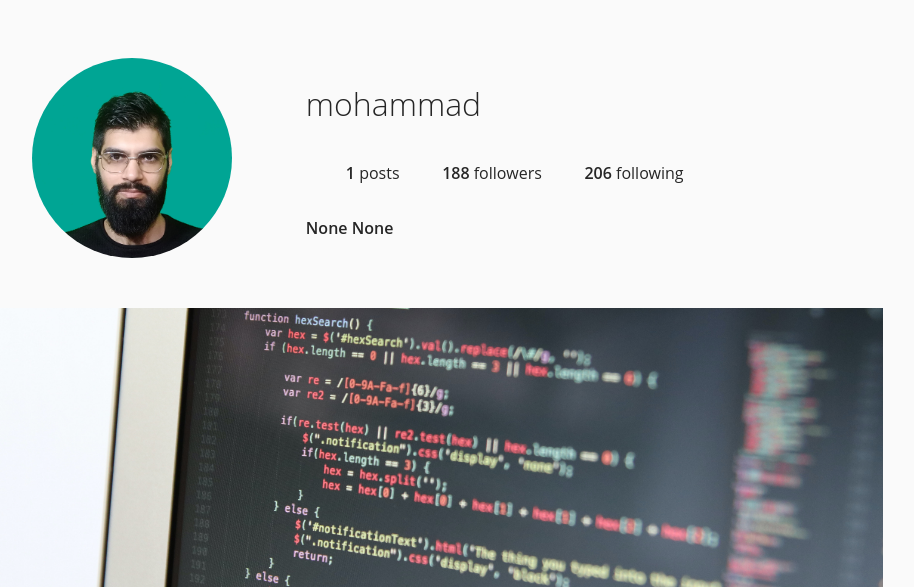
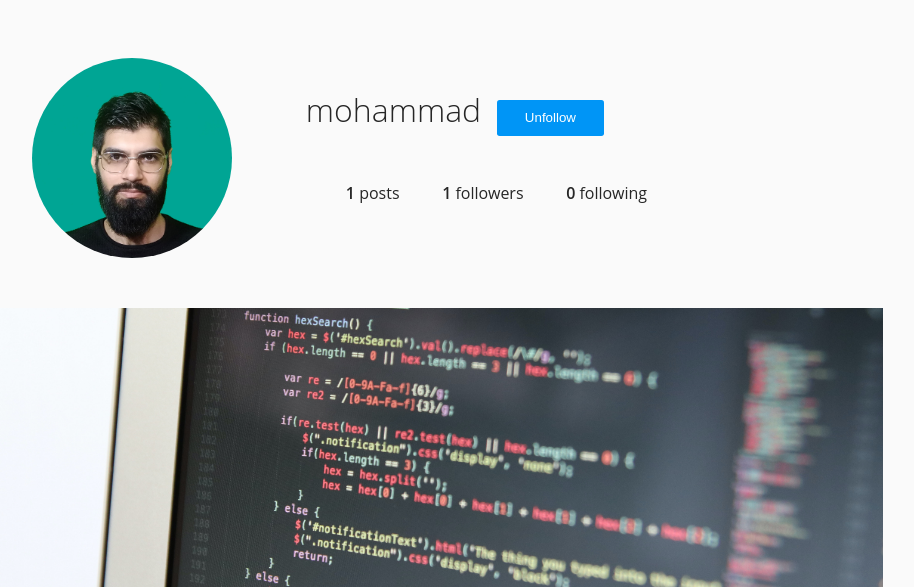
Before and after one commit to MohamadKazemiRe9/django-instagram-clone, a Django app: a page that uses templates/account/dashboard.html in a window 1280 px wide. Shown: the top 587 px of the page, without its empty margins (205-1119 px from the left). Run offline with Django 4.2, Linux system fonts and the light colour scheme; a user stored in the database is signed in; data comes from the database, SQL or seed files in the repository; both versions use the stored data as it was after the commit; some libraries are stand-ins or nearby versions.

Commit message:
part 103

```diff
--- a/account/urls.py
+++ b/account/urls.py
@@ -1,3 +1,4 @@
+from os import name
 from django.urls import path
 from . import views
 from django.contrib.auth import views as auth_views
@@ -18,5 +19,6 @@ urlpatterns = [
     path("register/", views.regsiter, name="register"),
     path("verify/", views.verify_register, name="verify"),
     path("resend/",views.resend_sms, name="resend"),
+    path("follow/", views.user_follow, name="follow"),
     path("<str:username>/", views.dashboard, name="profile"),
 ]
--- a/account/views.py
+++ b/account/views.py
@@ -1,4 +1,5 @@
 from cmath import log
+import json
 from django.shortcuts import redirect, render
 from django.contrib.auth import authenticate, login
 from django.http import HttpResponse, JsonResponse
@@ -9,11 +10,12 @@ from random import randint
 from . import info
 import requests
 import datetime, time
-from myuser.models import MyUser
+from myuser.models import MyUser, Contact
 from posts.forms import PostCreateForm
 from posts.models import Post
 from django.core.paginator import Paginator, EmptyPage, PageNotAnInteger
 from django.template.loader import render_to_string
+from django.views.decorators.http import require_POST
 # Create your views here.
 
 
@@ -40,7 +42,10 @@ def user_login(request):
 @login_required
 def dashboard(request, username):
     form = PostCreateForm()
-    user = MyUser.objects.get(username=username)
+    try:
+        user = MyUser.objects.get(username=username)
+    except:
+        return render(request, "account/not_user.html", {})
     posts = Post.objects.filter(user=user).order_by("-created")
     paginator = Paginator(posts, 6)
     try:
@@ -119,3 +124,20 @@ def send_sms(request, phone, code):
     t = datetime.datetime.now()
     start = time.mktime(t.timetuple())
     request.session["time_start"] = start
+
+@login_required
+@require_POST
+def user_follow(request):
+    user_id = request.POST.get("id")
+    action = request.POST.get("action")
+    if user_id and action:
+        try:
+            user = MyUser.objects.get(id=user_id)
+            if action == "follow":
+                Contact.objects.get_or_create(user_from=request.user, user_to=user)
+            else:
+                Contact.objects.filter(user_from=request.user, user_to=user).delete()
+            return JsonResponse({"status":"Ok"})
+        except:
+            return JsonResponse({"status":"error"})
+    return JsonResponse({"status":"error"})
--- a/myuser/admin.py
+++ b/myuser/admin.py
@@ -39,7 +39,7 @@ class UserAdmin(BaseUserAdmin):
     form = UserChangeform
     add_form = UserCreationForm
 
-    list_display = ('email', 'username', 'phone', 'first_name', 'last_name', "is_staff", 'is_admin')
+    list_display = ('email', 'id', 'username', 'phone', 'first_name', 'last_name', "is_staff", 'is_admin')
     list_filter = ('is_admin', "is_staff")
 
     fieldsets = (
--- a/myuser/models.py
+++ b/myuser/models.py
@@ -62,6 +62,7 @@ class MyUser(AbstractBaseUser):
     photo = models.ImageField(upload_to="users/%Y/%m/%d", default="users/default.jpg")
     date_of_birth = models.DateField(blank=True, null=True)
     bio = models.TextField(null=True, blank=True)
+    following = models.ManyToManyField("self", through="Contact", related_name="followers", symmetrical=False)
 
 
     objects = MyUserManager()
@@ -79,3 +80,12 @@ class MyUser(AbstractBaseUser):
 
     def has_module_perms(self, app_label):
         return True
+
+
+class Contact(models.Model):
+    user_from = models.ForeignKey(MyUser, related_name="rel_from_set", on_delete=models.CASCADE)
+    user_to = models.ForeignKey(MyUser, related_name="rel_to_set", on_delete=models.CASCADE)
+    created = models.DateTimeField(auto_now_add=True)
+
+    def __str__(self) -> str:
+        return f"{self.user_from} follows {self.user_to}"
--- a/static/css/dashboard.css
+++ b/static/css/dashboard.css
@@ -363,3 +363,14 @@ img {
         }
     }
 }
+
+.follow-btn{
+    background-color: rgb(0,149,246);
+    width: 8em;
+    height: 2.7em;
+    color: #fff;
+    border: hidden;
+    border-radius: 0.2em;
+    margin-left: 1em;
+    cursor: pointer;
+}
--- a/templates/account/dashboard.html
+++ b/templates/account/dashboard.html
@@ -48,6 +48,15 @@
                 <a href="{% url 'user:edit' %}" class="btn profile-edit-btn">Edit Profile</a>
                 <button class="btn profile-settings-btn" aria-label="profile settings" onclick="create_post()"><i
                         class="fas fa-plus-circle" aria-hidden="true"></i></button>
+                {% else %}
+                    <button class="follow-btn" id="follow-btn-id" data-id="{{user.id}}" data-action="{% if request.user in user.followers.all %}unfollow{% else %}follow{% endif %}">
+                            {% if request.user in user.followers.all %}
+                              Unfollow
+                            {% else %}
+                              Follow
+                            {% endif %}
+
+                    </button>
                 {% endif %}
 
                 {% comment %} <button class="btn profile-settings-btn" aria-label="profile settings"><i
@@ -77,15 +86,25 @@
 
                 <ul>
                     <li><span class="profile-stat-count">{{user.user_posts.all|length}}</span> posts</li>
-                    <li><span class="profile-stat-count">188</span> followers</li>
-                    <li><span class="profile-stat-count">206</span> following</li>
+                    <li><span class="profile-stat-count" id="follwers-id">{{user.followers.all|length}}</span> followers</li>
+                    <li><span class="profile-stat-count" id="follwing-id">{{user.following.all|length}}</span> following</li>
                 </ul>
 
             </div>
 
             <div class="profile-bio">
 
-                <p><span class="profile-real-name">{{user.first_name}} {{user.last_name}}</span>
+                <p><span class="profile-real-name">
+
+                    {% if user.first_name %}
+                        {{user.first_name}}
+                    {% endif %}
+
+                    {% if user.last_name %}
+                        {{user.last_name}}
+                    {% endif %}
+
+                    </span>
                     {{user.bio}}
                 </p>
 
@@ -117,7 +136,7 @@
                         <li class="gallery-item-likes"><span class="visually-hidden">Likes:</span><i
                                 class="fas fa-heart" aria-hidden="true"></i> {{post.user_like.all|length}}</li>
                         <li class="gallery-item-comments"><span class="visually-hidden">Comments:</span><i
-                                class="fas fa-comment" aria-hidden="true"></i> 2</li>
+                                class="fas fa-comment" aria-hidden="true"></i> {{post.comments.all|length}}</li>
                     </ul>
 
                 </div>
@@ -174,7 +193,38 @@
                 console.log("error")
             });
         }
+    });
+
+
+    let btn_follow = document.getElementById("follow-btn-id");
+    let followers_counts = document.getElementById("follwers-id");
+
+    btn_follow.addEventListener("click", (e)=>{
+        let follow_action = btn_follow.getAttribute("data-action");
+        e.preventDefault();
+        var fd = new FormData();
+        fd.append("id", btn_follow.getAttribute("data-id"));
+        fd.append("action", btn_follow.getAttribute("data-action"));
+        fd.append("csrfmiddlewaretoken", "{{csrf_token}}");
+        axios.post("/account/follow/", fd)
+        .then((res)=>{
+            if (follow_action == "follow"){
+                btn_follow.innerText = "Unfollow";
+                btn_follow.setAttribute("data-action", "unfollow");
+                followers_counts.innerHTML = parseInt(followers_counts.innerHTML) + 1;
+            }else{
+                console.log(follow_action)
+                btn_follow.innerText = "Follow";
+                btn_follow.setAttribute("data-action", "follow");
+                followers_counts.innerHTML = parseInt(followers_counts.innerHTML) -1;
+            }
+
+        })
+        .catch((res)=>{
+            console.log(res)
+        })
     })
+
 </script>
 
 {% endblock content %}
```
Also changed, not shown: db.sqlite3, myuser/migrations/0008_contact_myuser_following_contact_user_from_and_more.py (added), posts/models.py (line endings or trailing spaces).
